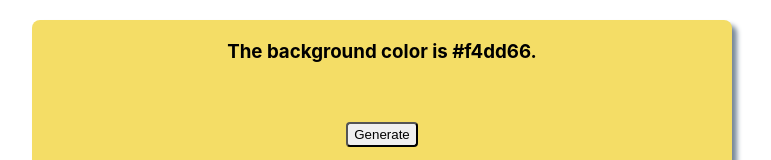
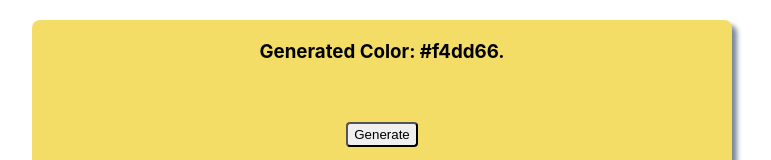
Before and after one commit to Franziska-F/React-Random-Color-Generator, a React (Create React App) app: page / in a window 1280 px wide. Shown: the top 160 px of the page, without its empty margins (258-1029 px from the left). Built offline with nearby package versions, Linux system fonts and the light colour scheme.

Commit message:
Change the text of h3 to Genereated Color as required in the project description

```diff
--- a/src/App.js
+++ b/src/App.js
@@ -36,7 +36,7 @@ export default function App() {
             padding-top: 20px;
           `}
         >
-          The background color is {color}.
+          Generated Color: {color}.
         </h3>
         <br />
         <br />
```
